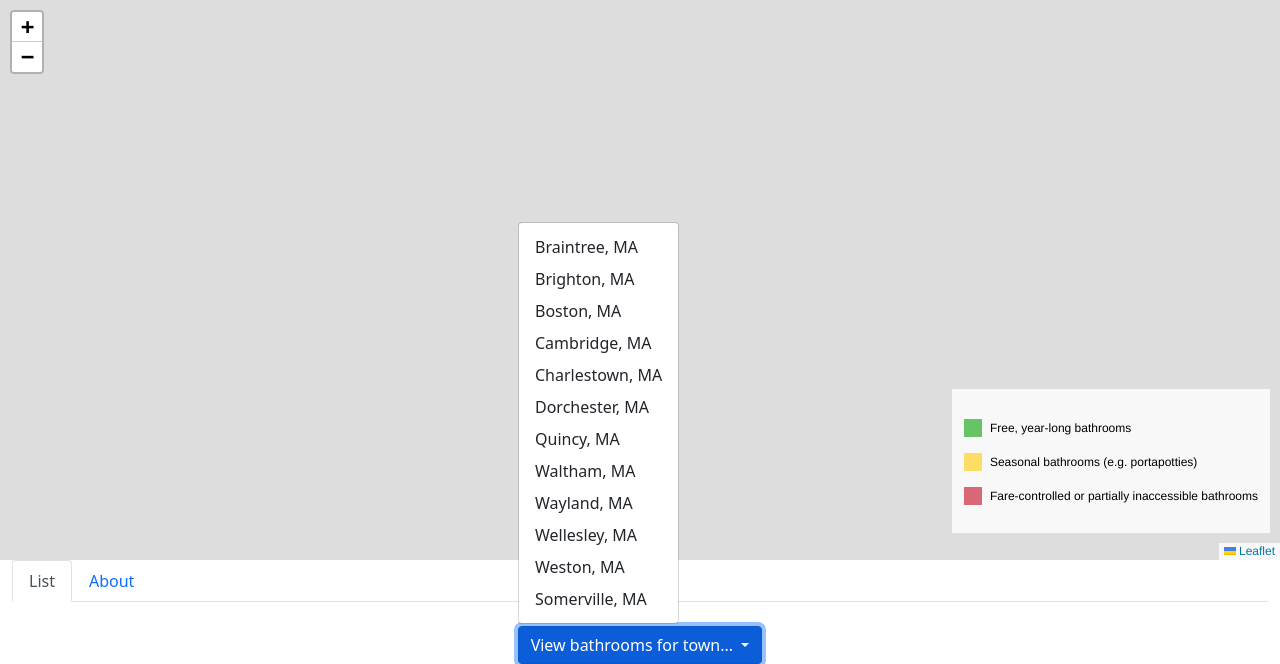
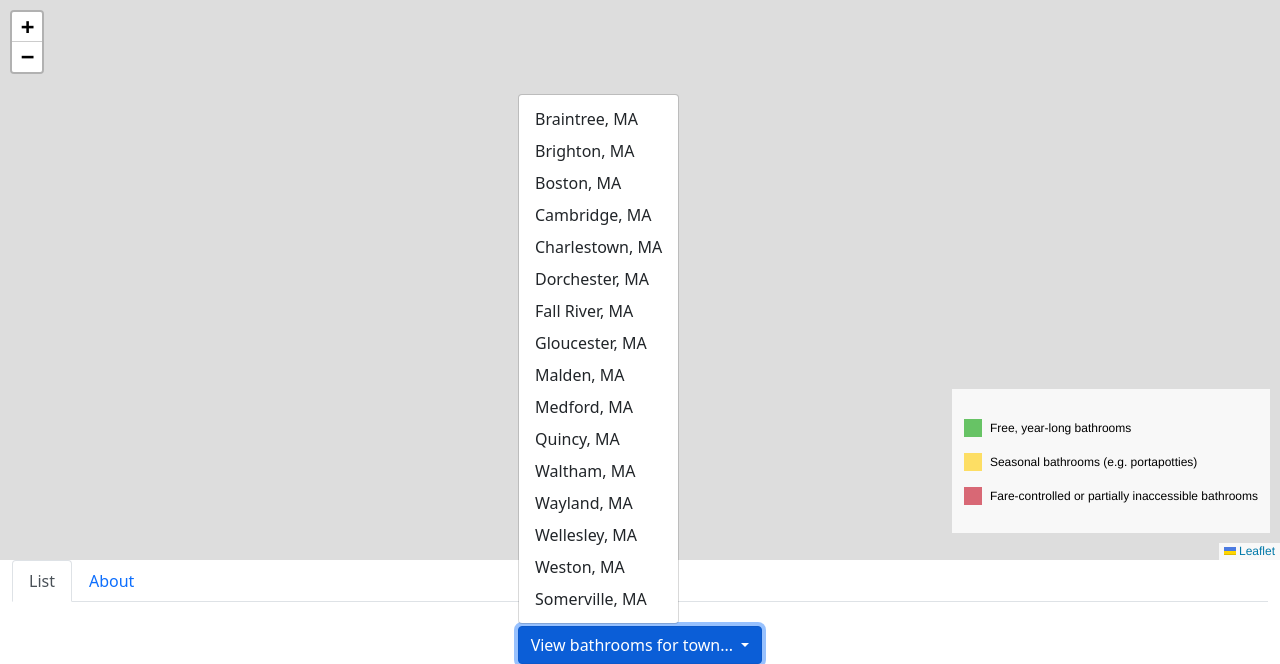
Before and after one commit to amithsaligrama/bathroomaccess, a Django app: template bathroom_map/templates/map.html in a window 1280 px wide, after a click on "View bathrooms for town...". Shown: the top 664 px of the page. Run offline with Django 3.2, Linux system fonts and the light colour scheme; the template is opened without the code that fills it, so the values that code supplies are empty; some libraries are stand-ins or nearby versions.

Commit message:
Update dropdown list for map centering

```diff
--- a/bathroom_map/templates/map.html
+++ b/bathroom_map/templates/map.html
@@ -160,6 +160,10 @@
                     <li><a class="dropdown-item" href="/map?city=cambridge-massachusetts">Cambridge, MA</a></li>
                     <li><a class="dropdown-item" href="/map?city=charlestown-massachusetts">Charlestown, MA</a></li>
                     <li><a class="dropdown-item" href="/map?city=dorchester-massachusetts">Dorchester, MA</a></li>
+                    <li><a class="dropdown-item" href="/map?city=fall-river-massachusetts">Fall River, MA</a></li>
+                    <li><a class="dropdown-item" href="/map?city=gloucester-massachusetts">Gloucester, MA</a></li>
+                    <li><a class="dropdown-item" href="/map?city=malden-massachusetts">Malden, MA</a></li>
+                    <li><a class="dropdown-item" href="/map?city=medford-massachusetts">Medford, MA</a></li>
                     <li><a class="dropdown-item" href="/map?city=quincy-massachusetts">Quincy, MA</a></li>
                     <li><a class="dropdown-item" href="/map?city=waltham-massachusetts">Waltham, MA</a></li>
                     <li><a class="dropdown-item" href="/map?city=wayland-massachusetts">Wayland, MA</a></li>
```
